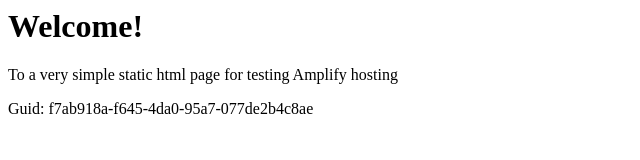
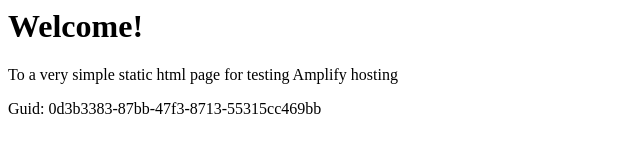
Before and after one commit to aws-aemilia-sin/Github-PR-Commit-Integration-Test-DoNotTouch-GitHubWebhookPushCanaryTest-v1-prod-ap-southeast-1, a website: page src/index.html in a window 1280 px wide. Shown: the full height of the page, 0-640 px from the left. Drawn offline with Linux system fonts and the light colour scheme.

Commit message:
commit from integ tests

```diff
--- a/src/index.html
+++ b/src/index.html
@@ -12,6 +12,6 @@
 <body>
     <h1>Welcome!</h1>
     <p>To a very simple static html page for testing Amplify hosting</p>
-    <p>Guid: f7ab918a-f645-4da0-95a7-077de2b4c8ae</p></body>
+    <p>Guid: 0d3b3383-87bb-47f3-8713-55315cc469bb</p></body>
 
 </html>
```
